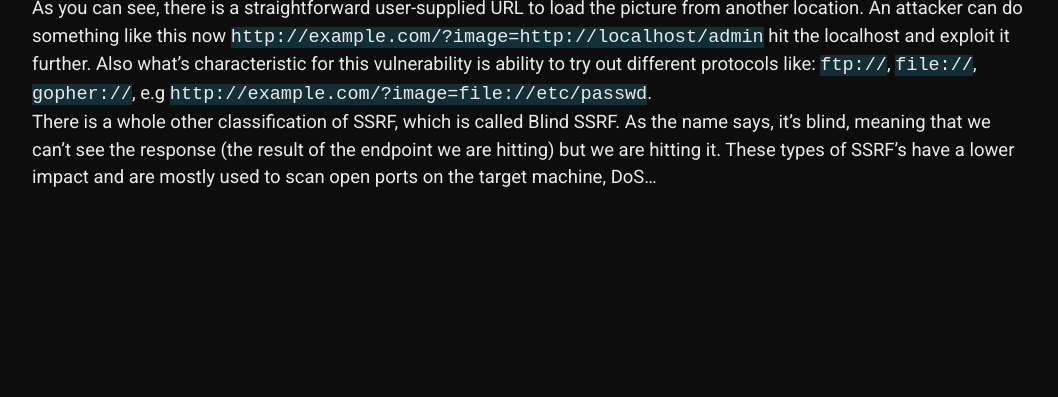
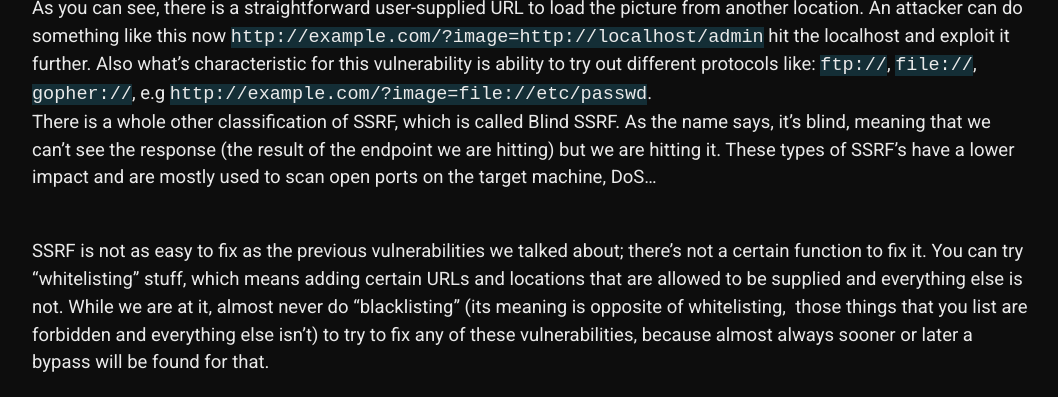
Before and after one commit to 20kilograma/blog, a Jekyll site: the page built from php-sec.md, in a window 1280 px wide and 900 px high, scrolled down 10873 px, cut to the strip 503-900 px from the top of the window. Shown: the whole strip, without its empty margins (108-1166 px from the left). Built offline with Jekyll 4.4.1, drawn with Linux system fonts in a browser that asks for light colours; some web fonts are replaced; our own code applies the rules of GitHub Pages for plain Markdown files; before the commit the page ends 11588 px from its top, so only the background shows below that.

Commit message:
Update php-sec.md

```diff
--- a/php-sec.md
+++ b/php-sec.md
@@ -218,4 +218,6 @@ In contrast to CSRF, SSRF is a web security vulnerability that allows an attacke
 ![image](https://github.com/KiraReys/blog/assets/44244085/5449ce78-2c82-459c-be81-46c0ae8fa9dd)
 
 As you can see, there is a straightforward user-supplied URL to load the picture from another location. An attacker can do something like this now <code>http://example.com/?image=http://localhost/admin</code> hit the localhost and exploit it further. Also what's characteristic for this vulnerability is ability to try out different protocols like: <code>ftp://</code>, <code>file://</code>, <code>gopher://</code>, e.g <code>http://example.com/?image=file://etc/passwd</code>. <br>
-There is a whole other classification of SSRF, which is called Blind SSRF. As the name says, it's blind, meaning that we can't see the response (the result of the endpoint we are hitting) but we are hitting it. These types of SSRF's have a lower impact and are mostly used to scan open ports on the target machine, DoS... <br>
+There is a whole other classification of SSRF, which is called Blind SSRF. As the name says, it's blind, meaning that we can't see the response (the result of the endpoint we are hitting) but we are hitting it. These types of SSRF's have a lower impact and are mostly used to scan open ports on the target machine, DoS... <br><br>
+
+SSRF is not as easy to fix as the previous vulnerabilities we talked about; there's not a certain function to fix it. You can try "whitelisting" stuff, which means adding certain URLs and locations that are allowed to be supplied and everything else is not. While we are at it, almost never do "blacklisting" (its meaning is opposite of whitelisting,  those things that you list are forbidden and everything else isn't) to try to fix any of these vulnerabilities, because almost always sooner or later a bypass will be found for that.
```
